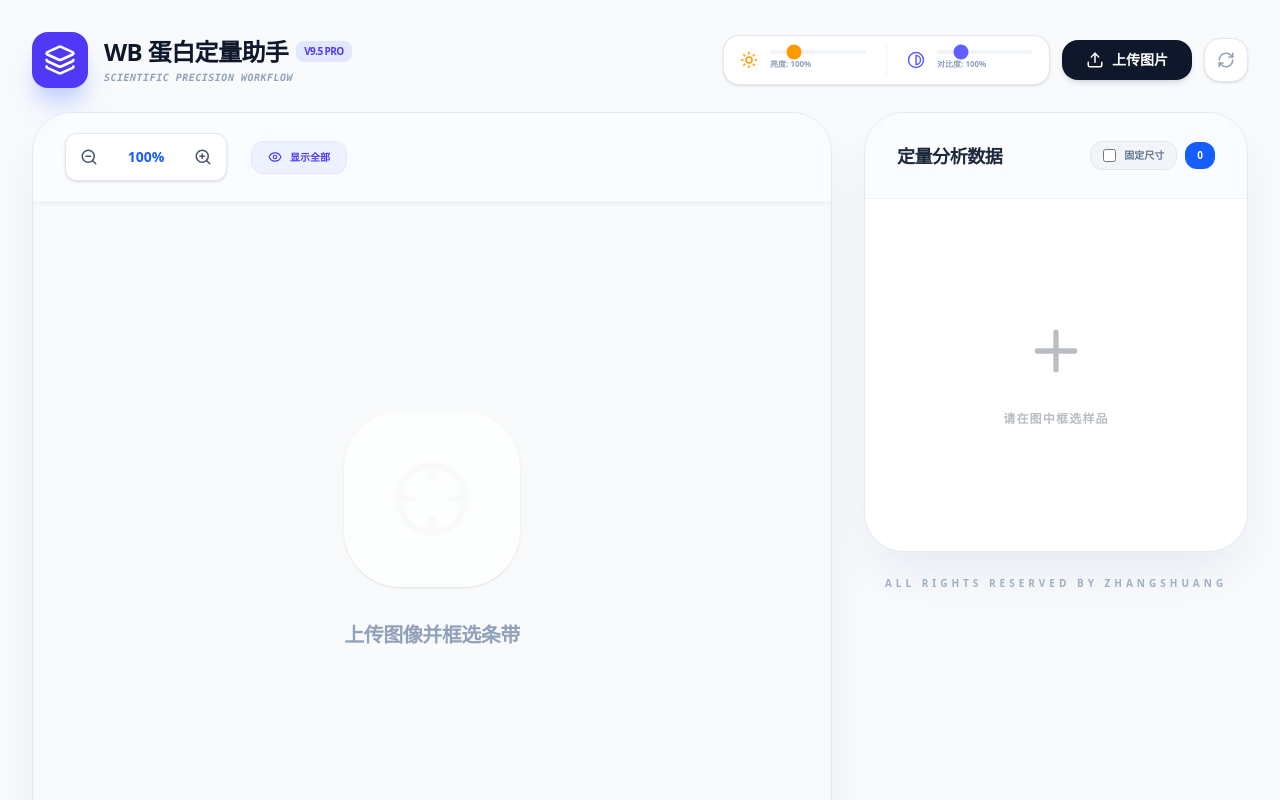
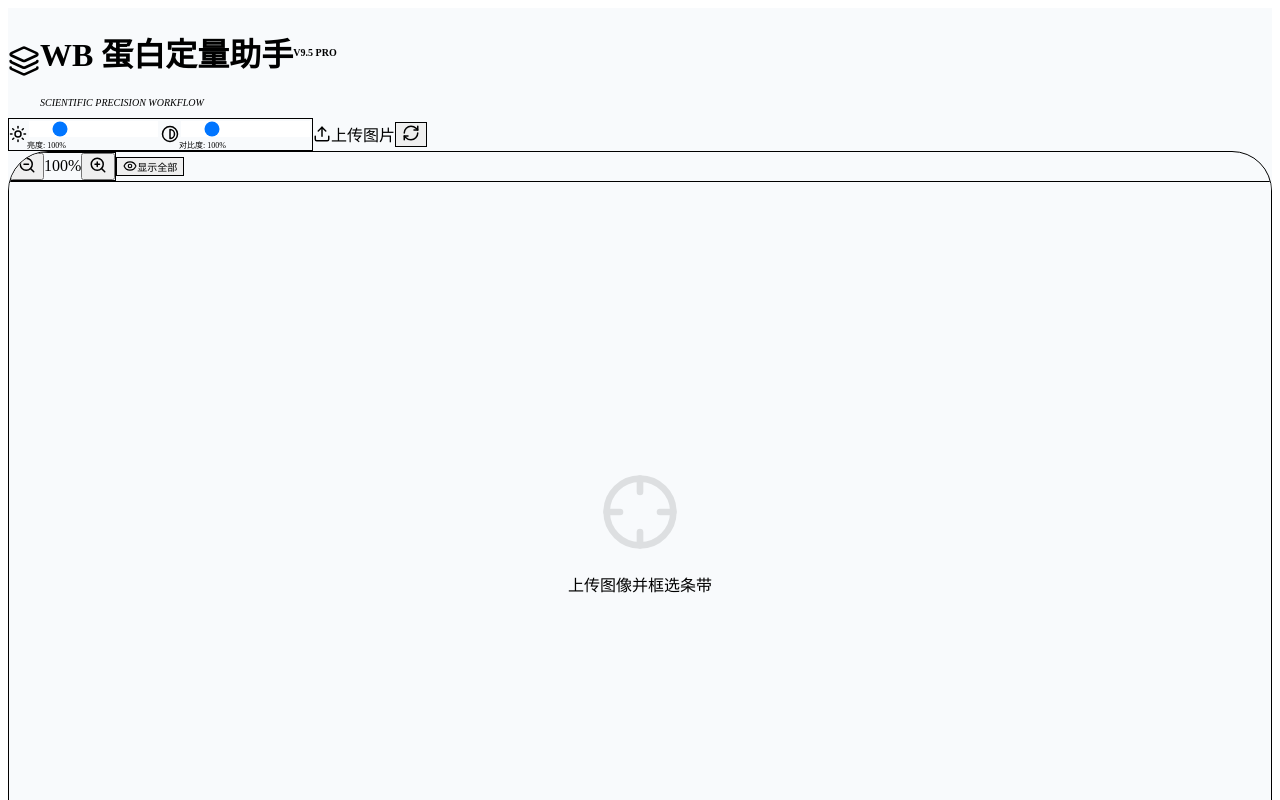
Before and after one commit to shuangzhang318-max/wb-calculator, a React (Vite) app: page / in a window 1280 px wide. Shown: the top 800 px of the page. Built offline with nearby package versions, Linux system fonts and the light colour scheme.

Commit message:
Update index.css

```diff
--- a/src/index.css
+++ b/src/index.css
@@ -1,20 +1,3 @@
-/* Tailwind v4 的标准引入方式 */
-@import "tailwindcss";
-
-/* 以下是自定义滚动条样式 */
-@layer utilities {
-  .custom-scrollbar::-webkit-scrollbar {
-    width: 6px;
-    height: 6px;
-  }
-  .custom-scrollbar::-webkit-scrollbar-track {
-    background: transparent;
-  }
-  .custom-scrollbar::-webkit-scrollbar-thumb {
-    background: #e2e8f0;
-    border-radius: 10px;
-  }
-  .custom-scrollbar::-webkit-scrollbar-thumb:hover {
-    background: #cbd5e1;
-  }
-}
+@tailwind base;
+@tailwind components;
+@tailwind utilities;
```
